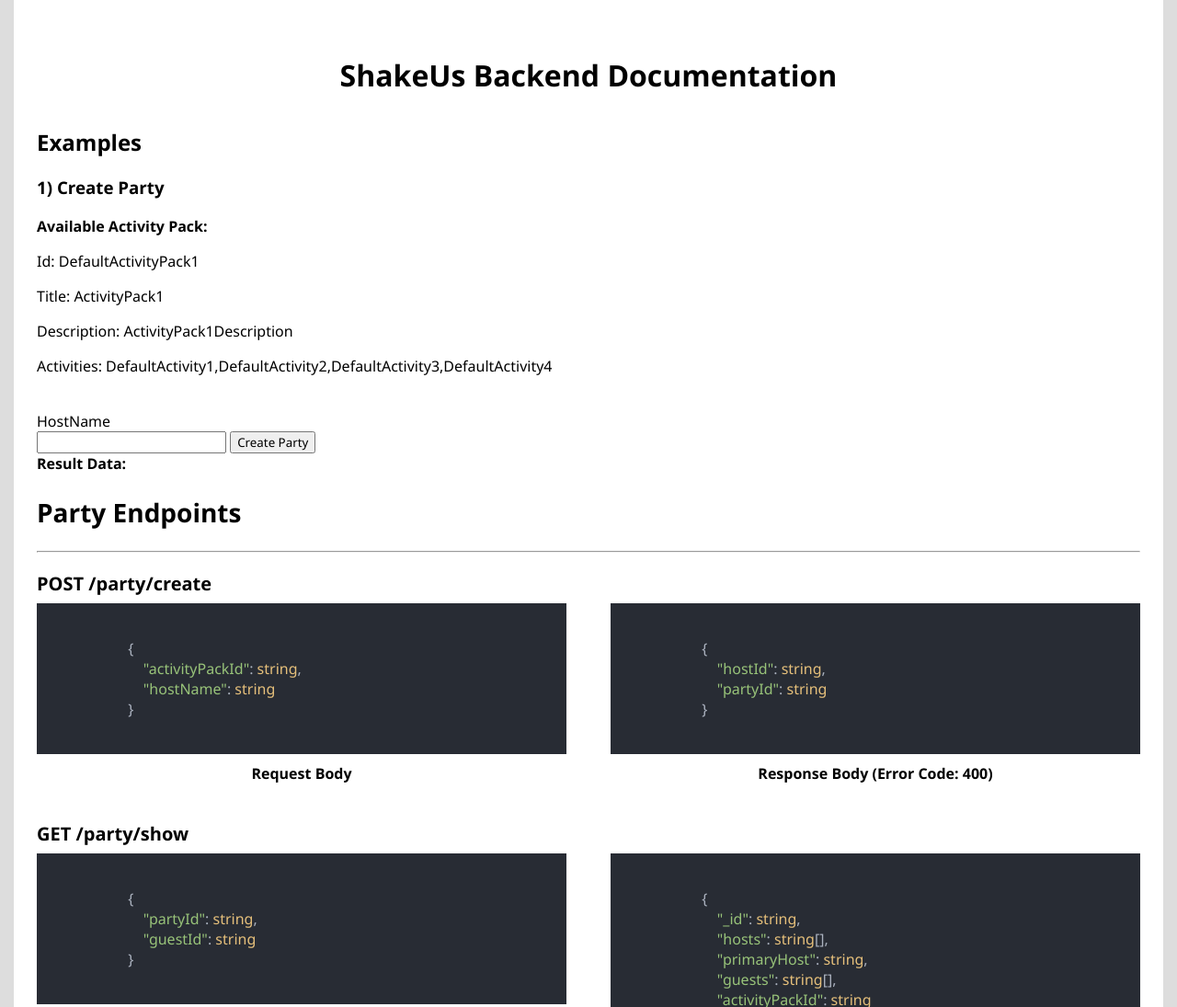
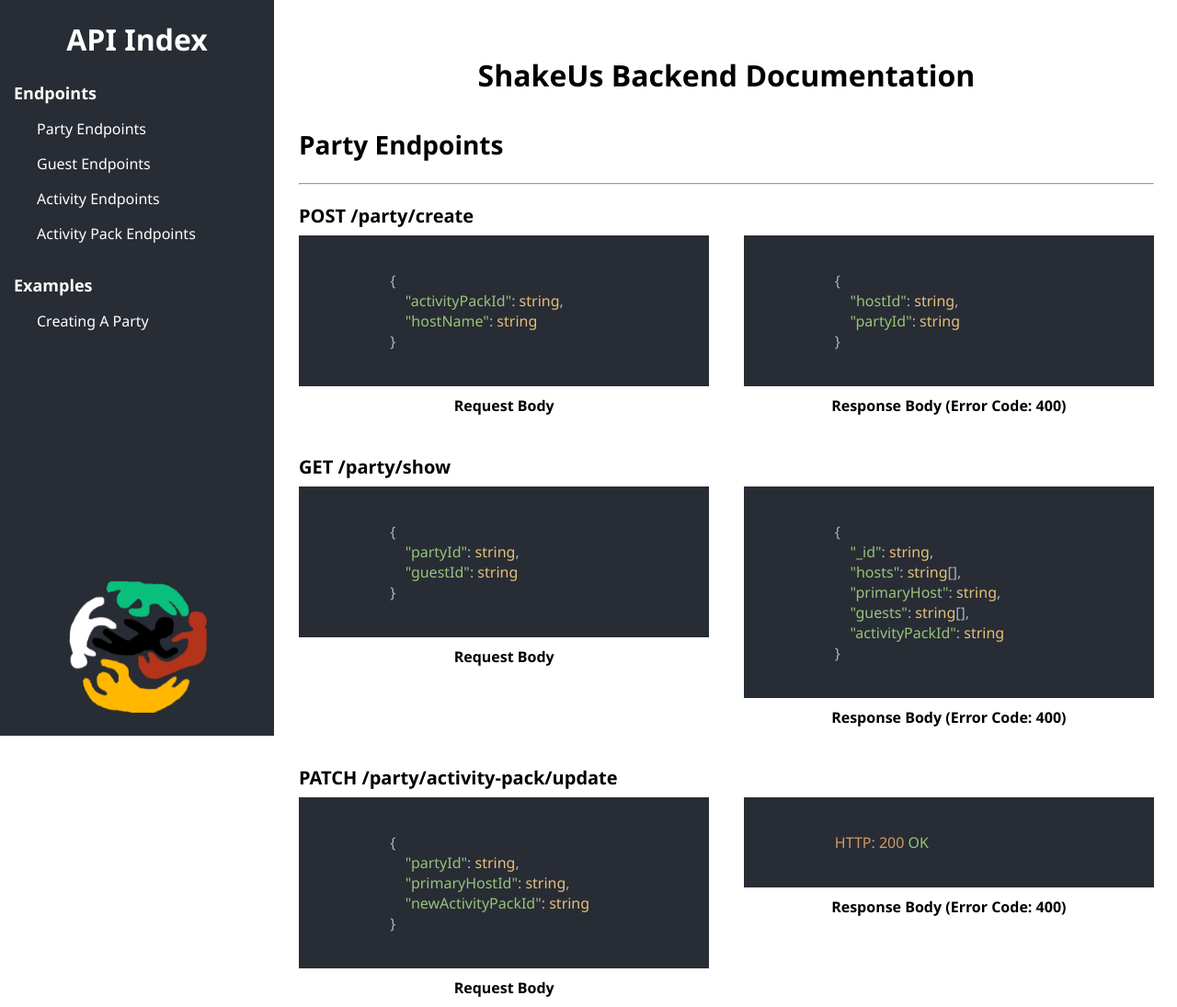
Before and after one commit to TobiasSDU/ShakeUs-Backend, a website: page api-docs/index.njk in a window 1280 px wide. Shown: the top 1095 px of the page at 92% size. Drawn offline with nearby package versions, Linux system fonts and the light colour scheme; files that its build step writes are made by us from their sources; no server answers.

Commit message:
Add sidebar to api-docs

```diff
--- a/api-docs/css/index.css
+++ b/api-docs/css/index.css
@@ -1,2 +1,3 @@
 @import 'main.css';
 @import 'endpoints.css';
+@import 'sidebar.css';
--- a/api-docs/css/main.css
+++ b/api-docs/css/main.css
@@ -3,18 +3,16 @@
 }
 
 body {
-    display: flex;
-    justify-content: center;
-    background-color: #ddd;
     padding: 0;
     margin: 0;
 }
 
 #pageContainer {
-    width: 1200px;
+    width: calc(100% - 350px);
     background-color: white;
     min-height: 100vh;
     padding: 25px;
+    margin-left: 300px;
 }
 
 #pageTitle {
--- /dev/null
+++ b/api-docs/css/sidebar.css
@@ -0,0 +1,40 @@
+#sidebar {
+    width: 298px;
+    background-color: #282C34;
+    position: fixed;
+    top: 0; left: 0;
+    margin: 0;
+    padding: 0;
+    height: 100vh;
+}
+
+#sidebar h1, #sidebar h2, #sidebar .scrollListener {
+    color: white;
+}
+
+#sidebar h1 {
+    text-align: center;
+}
+
+#sidebar h2 {
+    font-size: 18px;
+    padding-left: 15px;
+    margin: 25px 0 8px;
+}
+
+#sidebar .scrollListener {
+    width: calc(100% - 80px);
+    padding: 8px 40px;
+    font-size: 16px;
+}
+
+#sidebar .scrollListener:hover {
+    cursor: pointer;
+    background-color: #1e2125;
+}
+
+#sidebar #shakeUsLogo {
+    width: 150px;
+    position: fixed;
+    left: 75px; bottom: 25px;
+}
--- a/api-docs/index.njk
+++ b/api-docs/index.njk
@@ -12,24 +12,26 @@
     </head>
 
     <body>
+        {% include "./sections/sidebar.html" %}
+
         <div id="pageContainer">
             <h1 id="pageTitle">ShakeUs Backend Documentation</h1>
 
+            <!-- Page section imports -->
+            {% include "./sections/party-endpoints.html" %}
+            {% include "./sections/guest-endpoints.html" %}
+            {% include "./sections/activity-endpoints.html" %}
+            {% include "./sections/activity-pack-endpoints.html" %}
+
+            <!-- Example imports -->
             <h2>Examples</h2>
 
             <h3>1) Create Party</h3>
             <span id="default-activity-pack">
                 <b>Available Activity Pack:</b>
             </span><br>
-
             {% include "./sections/examples/create-party.html" %}
 
-
-            <!-- Page section imports -->
-            {% include "./sections/party-endpoints.html" %}
-            {% include "./sections/guest-endpoints.html" %}
-            {% include "./sections/activity-endpoints.html" %}
-            {% include "./sections/activity-pack-endpoints.html" %}
         </div>
 
         <!-- Include Scripts -->
--- a/api-docs/scripts/index.js
+++ b/api-docs/scripts/index.js
@@ -8,3 +8,4 @@
 
 loadScript('./scripts/create-party.js');
 loadScript('./scripts/display-default-activity-pack.js');
+loadScript('./scripts/sidebar-scroll-listeners.js');
--- /dev/null
+++ b/api-docs/scripts/sidebar-scroll-listeners.js
@@ -0,0 +1,21 @@
+const scrollListeners = document.getElementsByClassName('scrollListener');
+
+for (let i = 0; i < scrollListeners.length; i++) {
+    scrollListeners[i].addEventListener('click', (event) => {
+        const targetElement = event.target.getAttribute('scrollTarget');
+
+        getSectionTitleElement(targetElement).scrollIntoView({
+            behavior: 'smooth',
+        });
+    });
+}
+
+const sectionTitle = document.getElementsByClassName('section-title');
+
+const getSectionTitleElement = (titleText) => {
+    for (let i = 0; i < sectionTitle.length; i++) {
+        if (sectionTitle[i].innerText == titleText) {
+            return sectionTitle[i];
+        }
+    }
+};
```
Also changed, not shown: api-docs/sections/sidebar.html (added, +29 -0 lines), api-docs/assets/ShakeUsImageLogo.png (added).
